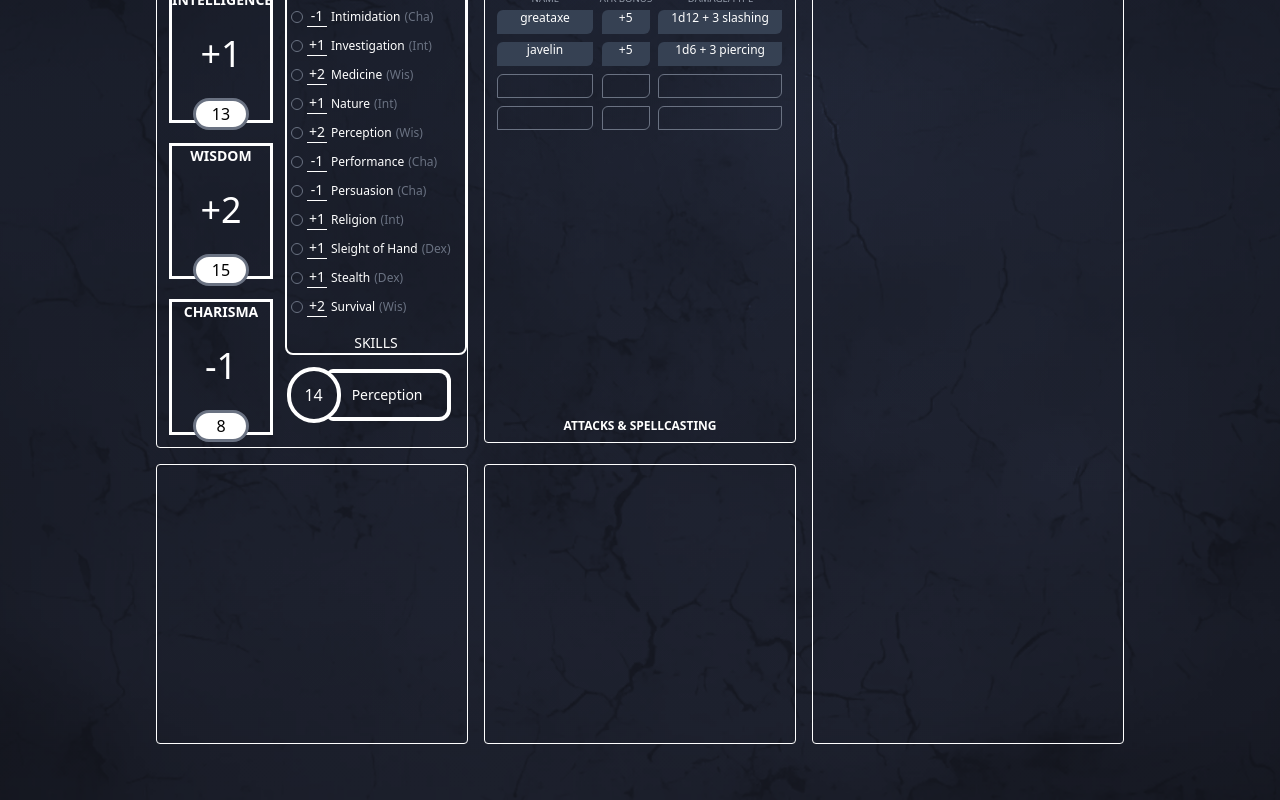
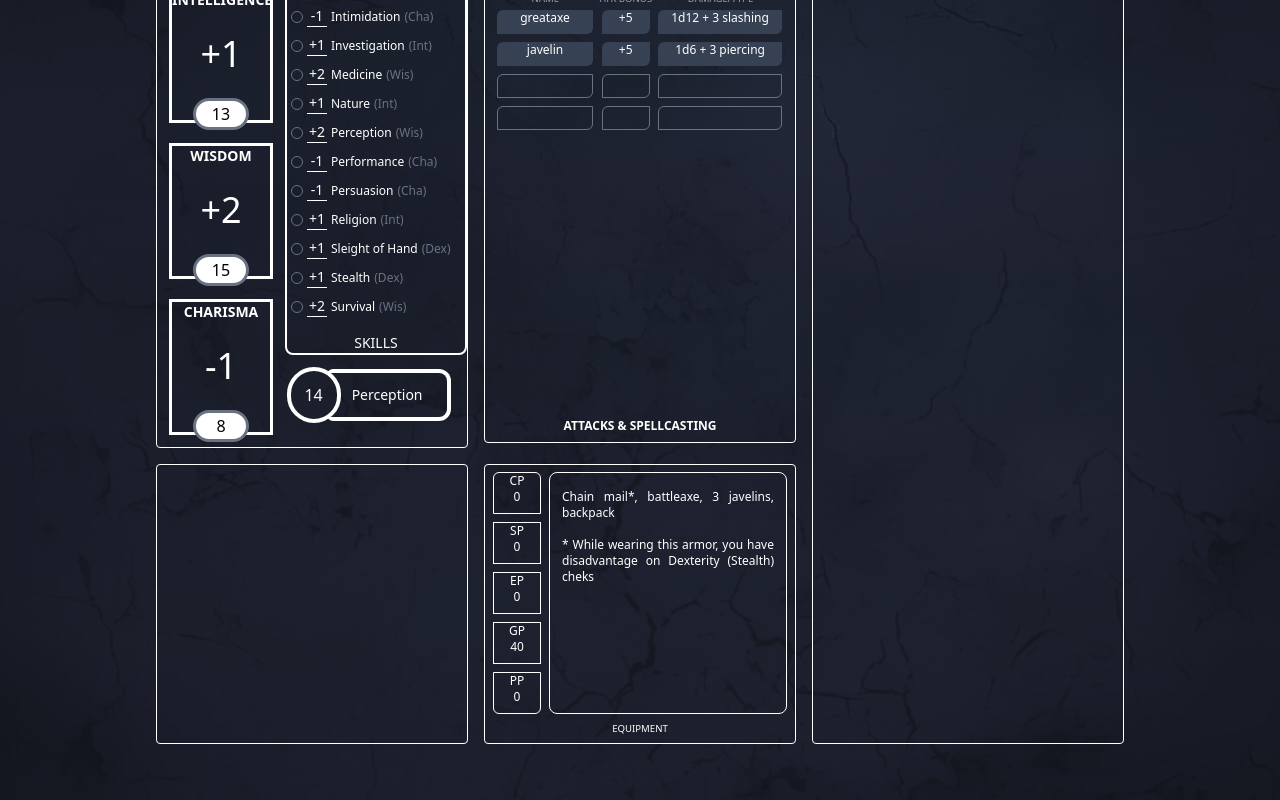
Before and after one commit to lematosdev/hackathon-boot-dev, a SvelteKit app in the folder client/: page /character-creator in a window 1280 px wide. Shown: the part 729-1529 px from the top of the page. Built offline with nearby package versions, Linux system fonts and the light colour scheme.

Commit message:
feat: add equipment and currency inputs (#18)

```diff
--- a/client/src/lib/components/character-selection/CharacterCard.svelte
+++ b/client/src/lib/components/character-selection/CharacterCard.svelte
@@ -7,7 +7,13 @@
     href?: string;
   }
 
-  let { charName = "", charClass = "", level = 0, imageUrl = "", href = "/character-creator" }: Props = $props();
+  let {
+    charName = '',
+    charClass = '',
+    level = 0,
+    imageUrl = '',
+    href = '/character-creator',
+  }: Props = $props();
 </script>
 
 <a
--- a/client/src/lib/components/character-sheet/AbilityScore.svelte
+++ b/client/src/lib/components/character-sheet/AbilityScore.svelte
@@ -11,9 +11,9 @@
 <div class="w-full h-34 border-3">
   <p class="uppercase text-center text-sm font-bold">{label}</p>
   <p class="grid place-items-center h-22">
-    <span class="text-4xl font-"
-      >{getPlusSign(value)}{getAbilityModifier(value)}</span
-    >
+    <span class="text-4xl font-">{getPlusSign(value)}{
+      getAbilityModifier(value)
+    }</span>
   </p>
   <div class="w-full flex justify-center">
     <input
--- a/client/src/lib/components/character-sheet/Skills.svelte
+++ b/client/src/lib/components/character-sheet/Skills.svelte
@@ -42,7 +42,7 @@
         type="checkbox"
         name={skill.code}
         id={skill.code}
-        onchange={e => handleRadioChange(skill.code, e)}
+        onchange={(e) => handleRadioChange(skill.code, e)}
       />
       <p class="border-b-1 w-5 text-center">
         {getProficiency(list, skill.code, skill.value)}
--- a/client/src/routes/character-creator/+page.svelte
+++ b/client/src/routes/character-creator/+page.svelte
@@ -41,7 +41,7 @@
   ];
 
   const wisdomModifier = getAbilityModifier(
-    abilityScores.find(a => a.code === 'wis')?.value ?? 0
+    abilityScores.find((a) => a.code === 'wis')?.value ?? 0,
   );
 
   const mainInputs = [
@@ -59,7 +59,7 @@
   let proficiencies: string[] = $state([]);
 
   const initiative = getAbilityModifier(
-    abilityScores.find(a => a.code === 'dex')?.value || 0
+    abilityScores.find((a) => a.code === 'dex')?.value || 0,
   );
   const battleSkills = [
     { label: 'Armor class', value: 17 },
@@ -82,7 +82,7 @@
       'I have a hard time resisting the allure of wealth, especially gold. Wealth can help me restore my legacy.',
   });
 
-  const equipment = [
+  const weapons = [
     {
       name: 'greataxe',
       atkBonus: '+5',
@@ -94,6 +94,18 @@
       dmgType: '1d6 + 3 piercing',
     },
   ];
+
+  let equipment = $state(
+    'Chain mail*, battleaxe, 3 javelins, backpack\n\n* While wearing this armor, you have disadvantage on Dexterity (Stealth) cheks',
+  );
+
+  let currencies = $state({
+    cp: 0,
+    sp: 0,
+    ep: 0,
+    gp: 40,
+    pp: 0,
+  });
 </script>
 
 <div class="flex justify-center character-form">
@@ -138,9 +150,10 @@
           <Skills
             {level}
             list={proficiencies}
-            skills={skills.map(s => ({
+            skills={skills.map((s) => ({
               ...s,
-              value: abilityScores.find(a => a.code === s.ability)?.value || 0,
+              value: abilityScores.find((a) => a.code === s.ability)
+                ?.value || 0,
             }))}
             title="Skills"
           />
@@ -181,8 +194,7 @@
         <div class="border p-2 rounded-t-xl">
           <div class="flex items-center">
             <label class="text-xs w-50" for="hitPointMax"
-              >Hit Point Maximum</label
-            >
+            >Hit Point Maximum</label>
             <input
               class="border-0 border-b h-6 w-full"
               type="number"
@@ -271,9 +283,9 @@
               name={bg}
               id={bg}
               class="text-xs w-full p-0 h-15 border-0 resize-none"
-              bind:value={
-                characterBackground[bg as keyof typeof characterBackground]
-              }
+              bind:value={characterBackground[
+                bg as keyof typeof characterBackground
+              ]}
             ></textarea>
             <p class="uppercase text-[0.6rem] text-center pt-2">
               {camelCaseToNormalText(bg)}
@@ -297,7 +309,7 @@
             </tr>
           </thead>
           <tbody>
-            {#each equipment as { name, atkBonus, dmgType }}
+            {#each weapons as { name, atkBonus, dmgType }}
               <AttacksRow {name} {atkBonus} {dmgType} />
             {/each}
             <AttacksRow />
@@ -310,7 +322,45 @@
       </div>
       <div class="border rounded row-span-2"></div>
       <div class="border rounded h-70"></div>
-      <div class="border rounded h-70"></div>
+      <div
+        class="relative border border-white rounded p-2 flex flex-col justify-center gap-y-2 h-70"
+      >
+        <div class="flex h-full items-stretch">
+          <div
+            class="flex flex-col justify-start items-center space-y-1 mr-2 h-full gap-1"
+          >
+            {#each Object.keys(currencies) as coin}
+              <div
+                class="flex flex-col w-12 pb-2 full-h border first:rounded-t-md last:rounded-b-md flex items-center justify-center"
+              >
+                <label for={coin} class="text-xs uppercase">
+                  {coin}
+                </label>
+                <input
+                  id={coin}
+                  name={coin}
+                  bind:value={currencies[coin as keyof typeof currencies]}
+                  class="w-10 h-4 border-0 text-center leading-4 appearance-none text-xs"
+                />
+              </div>
+            {/each}
+          </div>
+          <div class="flex-1 border border-white rounded-lg py-2">
+            <textarea
+              name={equipment}
+              id={equipment}
+              bind:value={equipment}
+              class="w-full h-full text-xs border-0 resize-none text-justify"
+              placeholder="List your equipment…"
+            ></textarea>
+          </div>
+        </div>
+        <p
+          class="uppercase text-[0.6rem] text-center"
+        >
+          Equipment
+        </p>
+      </div>
     </div>
   </form>
 </div>
```
Also changed, not shown: client/src/lib/utils/index.ts (+6 -6 lines).
